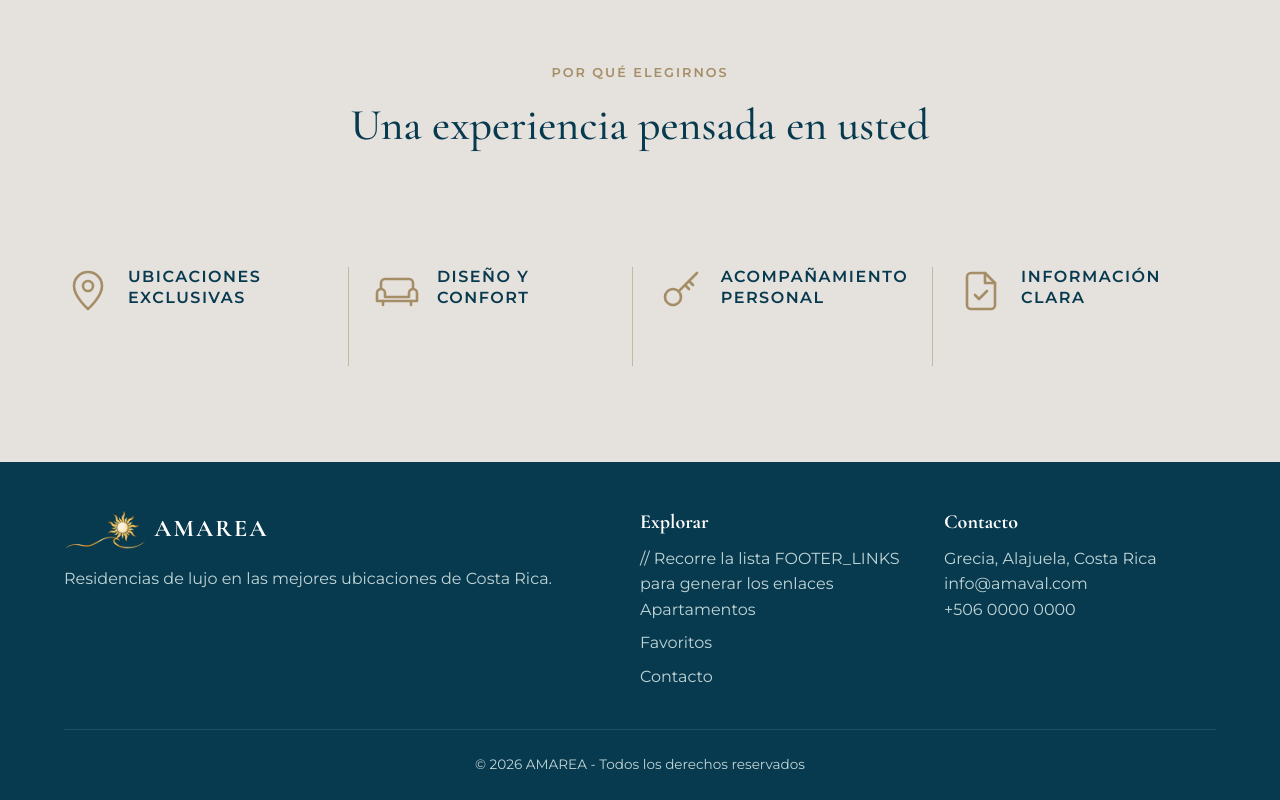
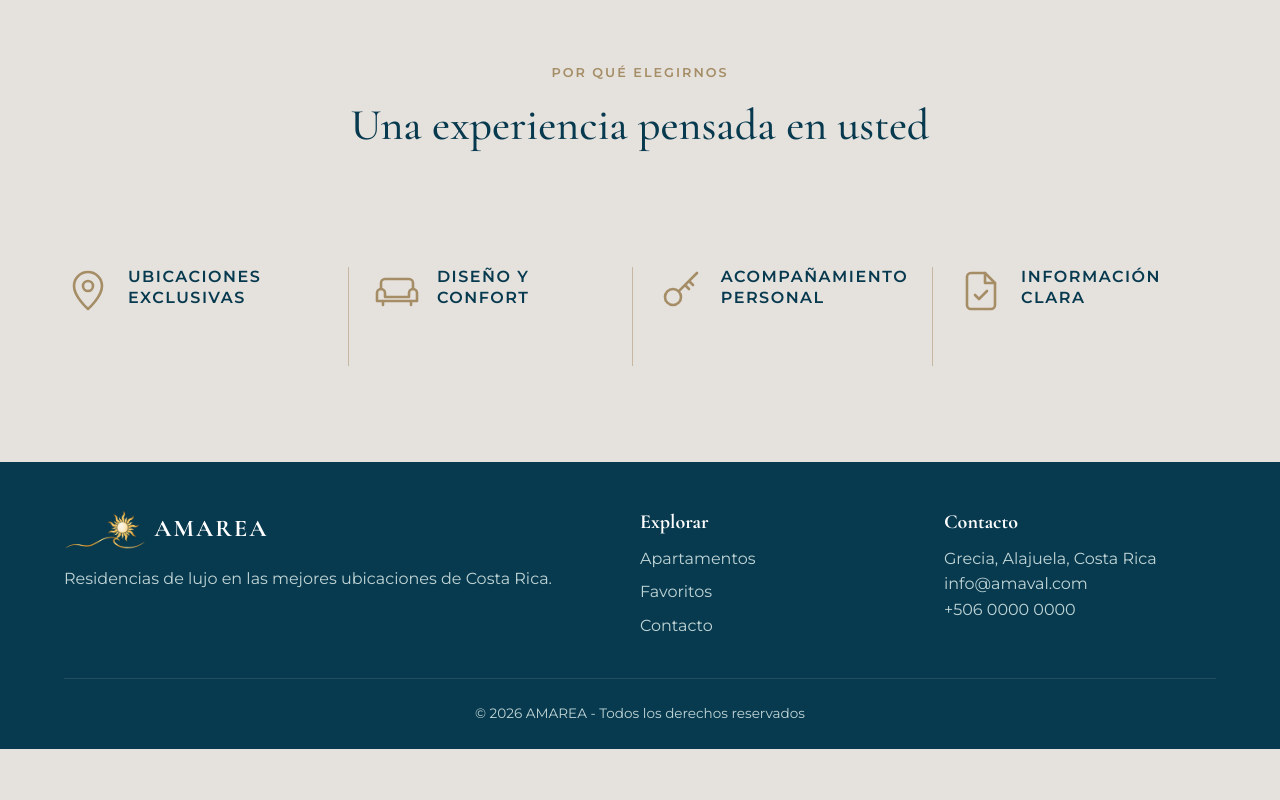
Before and after one commit to AngelyCastro/Proyecto-React, a React (Vite) app: page / in a window 1280 px wide. Shown: the part 1603-2403 px from the top of the page. After the commit the page ends 2352 px from the top, so only its background shows below. Built offline with nearby package versions, Linux system fonts and the light colour scheme.

Commit message:
Arreglar cometario de footer

```diff
--- a/src/features/shared/layout/Footer.tsx
+++ b/src/features/shared/layout/Footer.tsx
@@ -27,7 +27,7 @@ const Footer = () => {
 
         <nav className="footer__nav" aria-label="Enlaces del pie de página">
           <h3>Explorar</h3>
-          // Recorre la lista FOOTER_LINKS para generar los enlaces
+
           {FOOTER_LINKS.map((link) => (
             <Link key={link.to} to={link.to}>
               {link.label}
```
